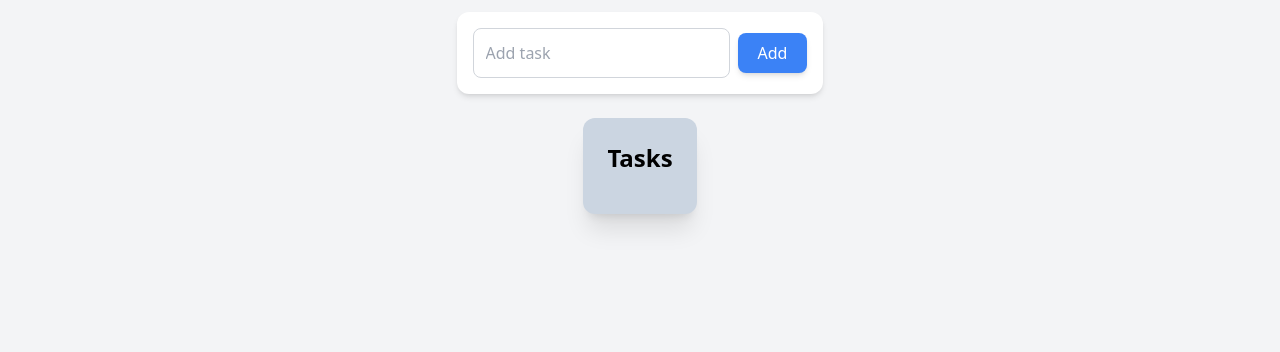
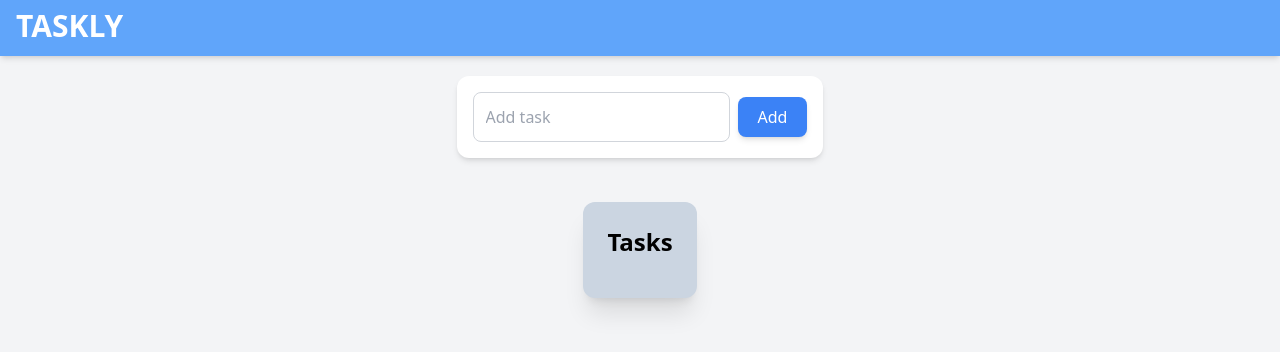
Before and after one commit to tomwaye/Taskly, a React (Create React App) app: page / in a window 1280 px wide. Shown: the top 352 px of the page. Built offline with nearby package versions, Linux system fonts and the light colour scheme.

Commit message:
Added base navbar

```diff
--- a/src/components/AddTask.jsx
+++ b/src/components/AddTask.jsx
@@ -14,7 +14,7 @@ function AddTask(){
     }
 
     return(
-        <div>
+        <div className="py-5">
             <form  onSubmit={handleSubmit} className="flex items-center gap-2 w-full max-w-md mx-auto bg-white p-4 rounded-xl shadow-md">
                 <input type="text" value={text}
                     onChange={(e) => setText(e.target.value)}
--- /dev/null
+++ b/src/components/Navbar.jsx
@@ -0,0 +1,11 @@
+
+
+function Navbar(){
+    return(
+        <div className="w-full h-14 items-center bg-blue-400 shadow-md" >
+            <h2 className="text-white font-bold text-3xl py-2 px-4">TASKLY</h2>
+        </div>
+    )
+}
+
+export default Navbar
--- a/src/pages/Home.jsx
+++ b/src/pages/Home.jsx
@@ -1,10 +1,12 @@
 import AddTask from "../components/AddTask"
+import Navbar from "../components/Navbar"
 import TaskList from "../components/TaskList"
 
 function Home(){
 
     return(
-    <div className="flex flex-col items-center min-h-screen py-3 bg-gray-100">
+    <div className="flex flex-col items-center min-h-screen bg-gray-100">
+        <Navbar />
         <AddTask />
         <TaskList />
     </div>
```
